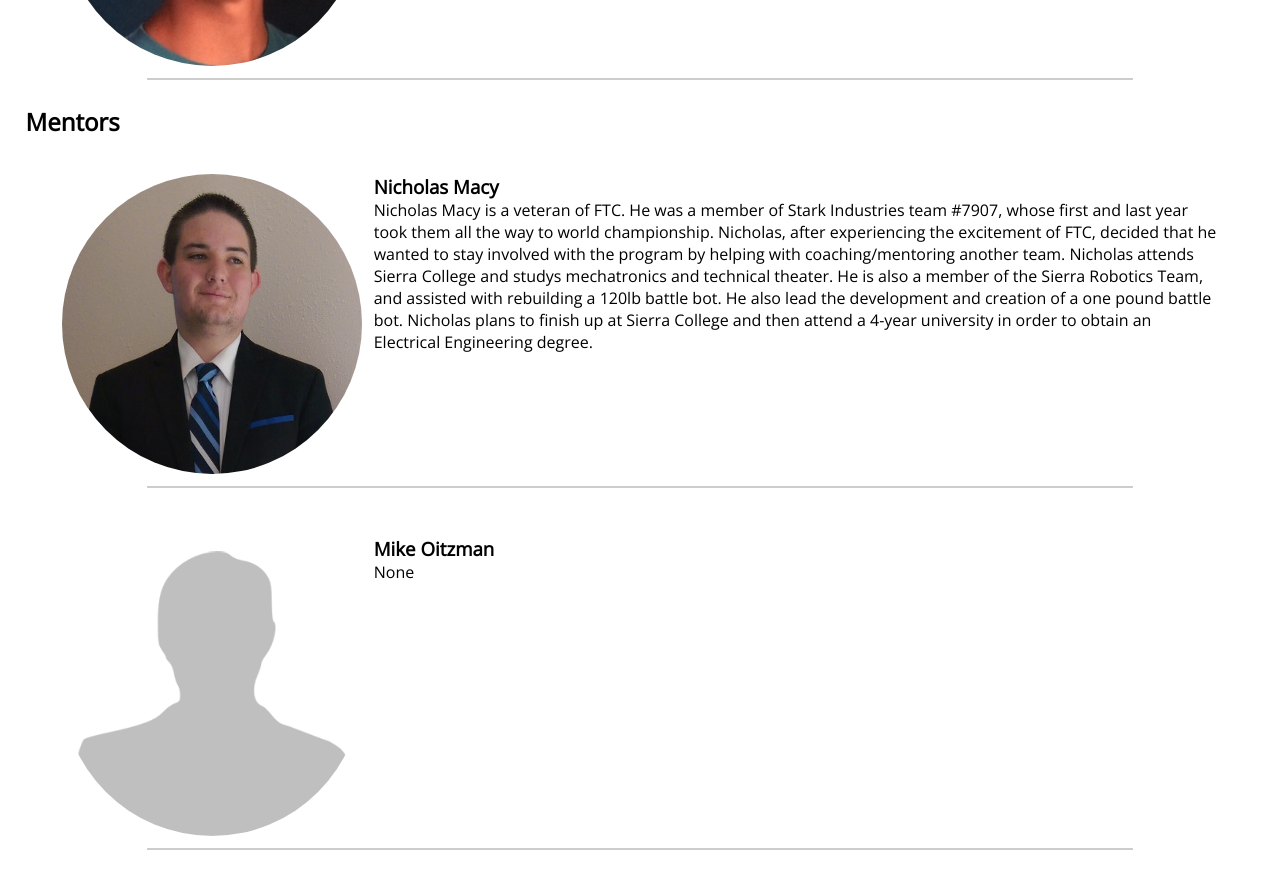
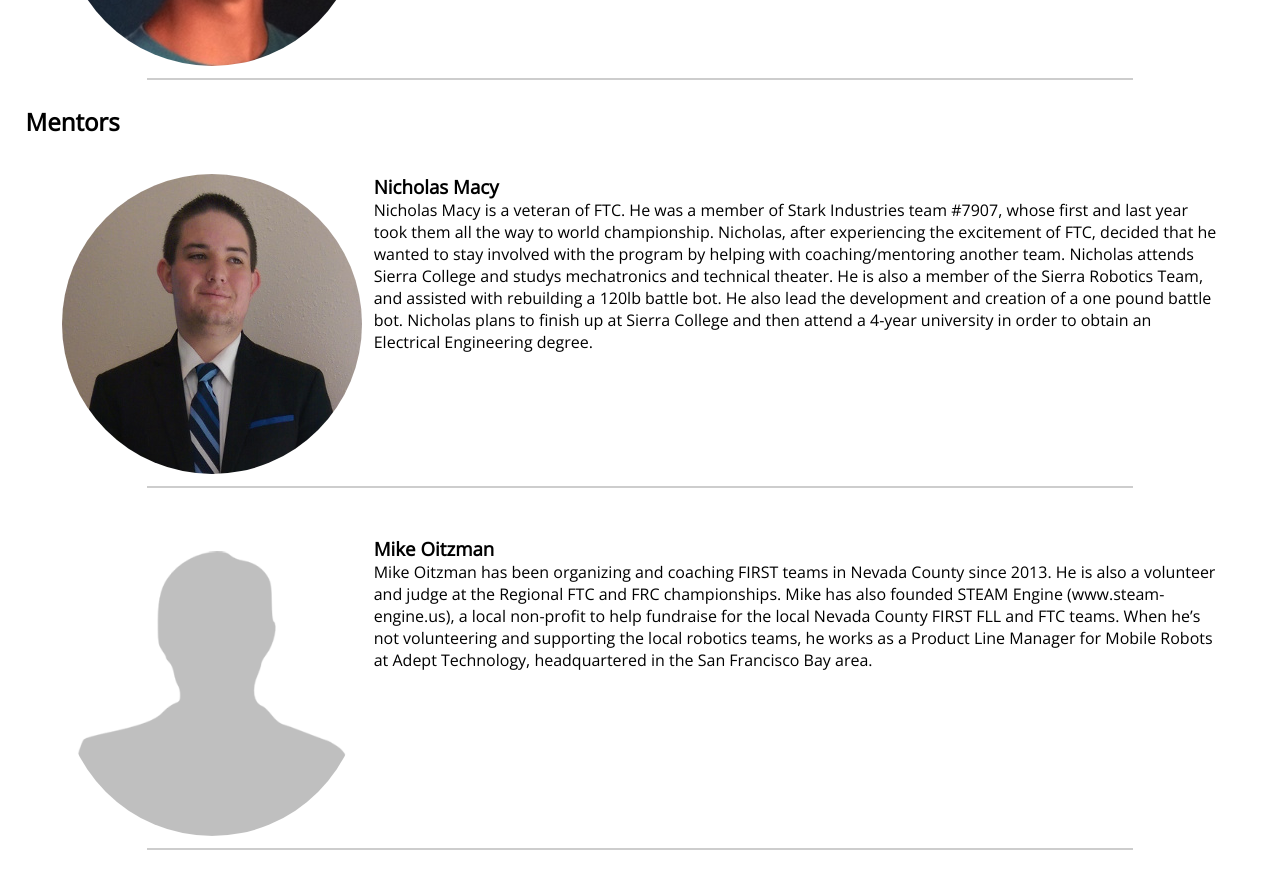
Before and after one commit to acmerobotics/acmerobotics.github.io, a Jekyll site: the page built from about.html, in a window 1280 px wide and 900 px high, scrolled down 1906 px. Shown: the top 889 px of the window. Built offline with Jekyll 4.4.1, drawn with Linux system fonts in a browser that asks for light colours.

Commit message:
Added Mike's bio

```diff
--- a/_data/mentors.yaml
+++ b/_data/mentors.yaml
@@ -8,4 +8,4 @@
 
 - name: Mike Oitzman
   portrait: /assets/portraits/mike.png
-  bio: None
+  bio: "Mike Oitzman has been organizing and coaching FIRST teams in Nevada County since 2013. He is also a volunteer and judge at the Regional FTC and FRC championships. Mike has also founded STEAM Engine (www.steam-engine.us), a local non-profit to help fundraise for the local Nevada County FIRST FLL and FTC teams. When he’s not volunteering and supporting the local robotics teams, he works as a Product Line Manager for Mobile Robots at Adept Technology, headquartered in the San Francisco Bay area."
```
